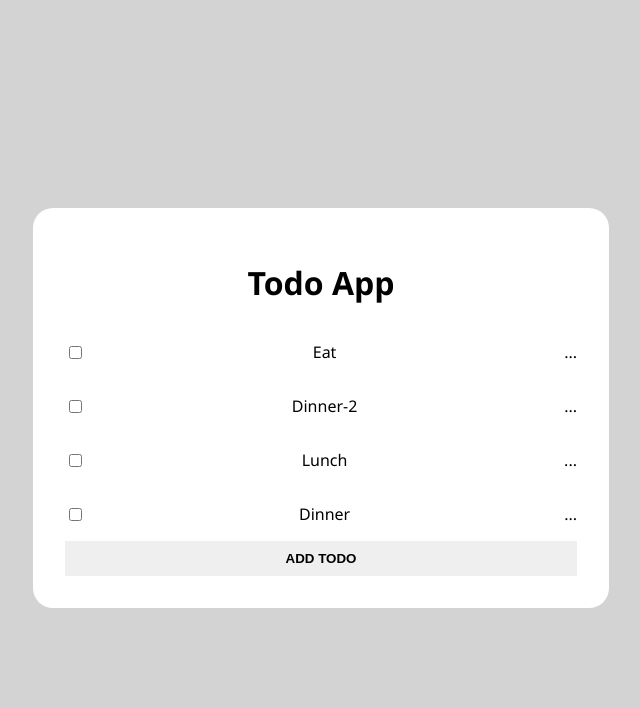
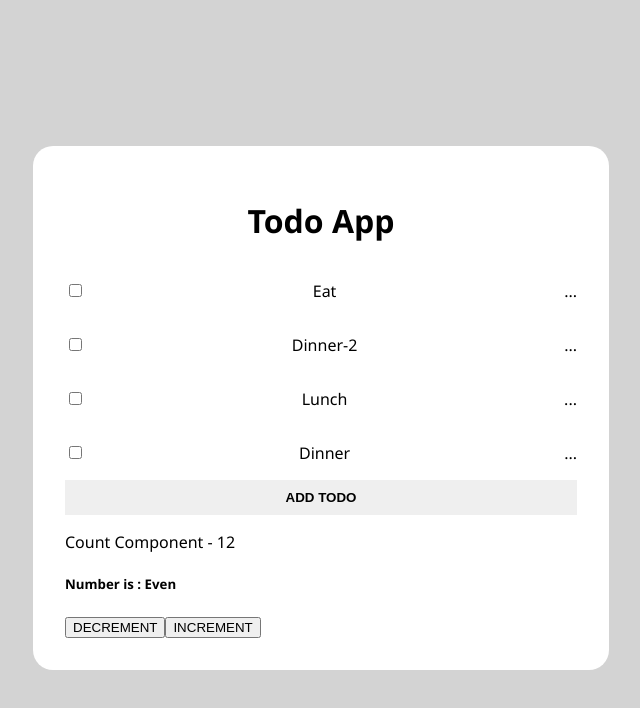
Before and after one commit to Tejasbisen786/React-JS-PiyushGarg, a React (Create React App) app: page / in a window 1280 px wide. Shown: the top 708 px of the page, without its empty margins (319-959 px from the left). Built offline with nearby package versions, Linux system fonts and the light colour scheme.

Commit message:
usestate hooks

```diff
--- a/src/App.js
+++ b/src/App.js
@@ -3,7 +3,7 @@ import Header from "./components/Header";
 import TodoItem from "./components/TodoItem";
 import Button from "./components/Button";
 import "./style.css";
-
+import Counter from "./components/Counter";
 const App = () => {
   return (
     <div className="todo-container">
@@ -13,6 +13,8 @@ const App = () => {
       <TodoItem text="Lunch" />
       <TodoItem text="Dinner" />
       <Button />
+      <Counter />
+
     </div>
   );
 };
--- /dev/null
+++ b/src/components/Counter.jsx
@@ -0,0 +1,16 @@
+import React, { useState } from "react";
+
+const Counter = () => {
+  const [count, SetCount] = useState(12);
+
+  return (
+    <div>
+      <p>Count Component - {count}</p>
+      <h5> Number is : {count % 2 == 0 ? "Even " : "odd"} </h5>
+      <button onClick={() => SetCount(count - 2)}> DECREMENT</button>
+      <button onClick={() => SetCount(count + 1)}> INCREMENT</button>
+    </div>
+  );
+};
+
+export default Counter;
```
